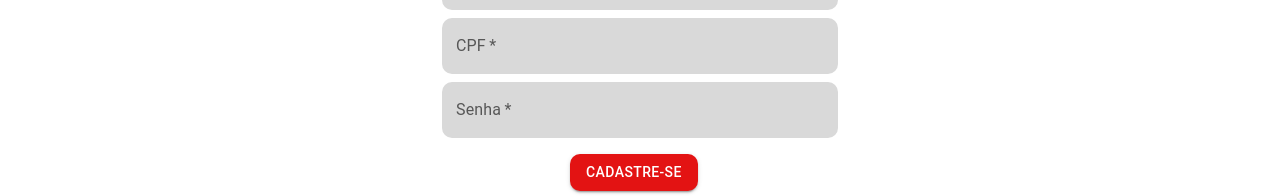
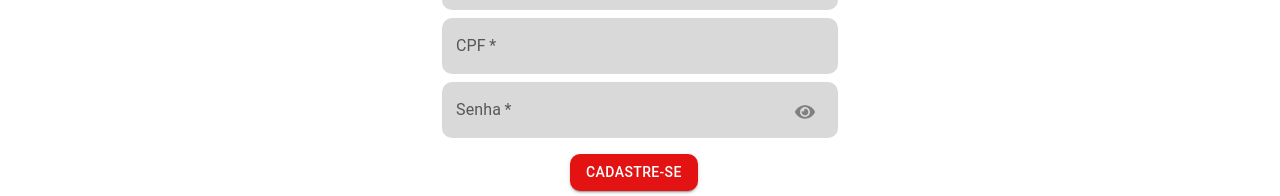
Before and after one commit to rhuan-rgb/interface_front_sprint, a React (Vite) app: page /cadastro in a window 1280 px wide. Shown: the part 261-457 px from the top of the page. Built offline with nearby package versions, Linux system fonts and the light colour scheme.

Commit message:
Olho senha

```diff
--- a/src/axios/axios.js
+++ b/src/axios/axios.js
@@ -1,7 +1,7 @@
 import axios from 'axios'
 
 const api = axios.create({
-    baseURL:"http://localhost:3000/api/reservas/v1/",
+    baseURL:"http://10.89.240.96:5000/api/reservas/v1/",
     headers:{
         'accept':'application/json'
     }
--- a/src/pages/Cadastro.jsx
+++ b/src/pages/Cadastro.jsx
@@ -7,6 +7,7 @@ import { useState } from "react";
 import api from "../axios/axios";
 import senai from "../assets/senai_logo.png";
 import { Link, useNavigate } from "react-router-dom";
+import { FaEye, FaEyeSlash } from "react-icons/fa";
 
 function Cadastro() {
   const [user, setUser] = useState({
@@ -14,6 +15,7 @@ function Cadastro() {
     email: "",
     cpf: "",
     password: "",
+    showPassword: false,
   });
 
   const onChange = (event) => {
@@ -142,7 +144,6 @@ function Cadastro() {
 
               backgroundColor: "#D9D9D9",
               borderRadius: "10px",
-
             }}
           />
 
@@ -174,7 +175,7 @@ function Cadastro() {
 
               backgroundColor: "#D9D9D9",
               borderRadius: "10px",
-              marginTop: 0
+              marginTop: 0,
             }}
           />
 
@@ -208,6 +209,7 @@ function Cadastro() {
             }}
           />
 
+          <Box sx={{ position: "relative" }}>
             <TextField
               required
               fullWidth
@@ -215,10 +217,9 @@ function Cadastro() {
               label="Senha"
               name="password"
               margin="normal"
-            type="password"
+              type={user.showPassword ? "text" : "password"}
               value={user.password}
               onChange={onChange}
-
               sx={{
                 // Removendo as formatações originais
                 "& .MuiInputBase-root": {
@@ -237,9 +238,30 @@ function Cadastro() {
 
                 backgroundColor: "#D9D9D9",
                 borderRadius: "10px",
-              marginTop: 1
+                marginTop: 1,
               }}
             />
+
+            <Button
+              onClick={() =>
+                setUser({ ...user, showPassword: !user.showPassword })
+              }
+              style={{
+                position: "absolute",
+                right: 1,
+                top: "30%",
+                background: "none",
+                border: "none",
+                cursor: "pointer",
+              }}
+            >
+              {user.showPassword ? (
+                <FaEyeSlash size={20} color="gray" />
+              ) : (
+                <FaEye size={20} color="gray" />
+              )}
+            </Button>
+          </Box>
 
           <Button
             sx={{
--- a/src/pages/Login.jsx
+++ b/src/pages/Login.jsx
@@ -186,7 +186,7 @@ function Login() {
               }
               style={{
                 position: "absolute",
-                right: 10,
+                right: 1,
                 top: "25%",
                 background: "none",
                 border: "none",
```
Lines whose indentation alone changed are shown as unchanged.
